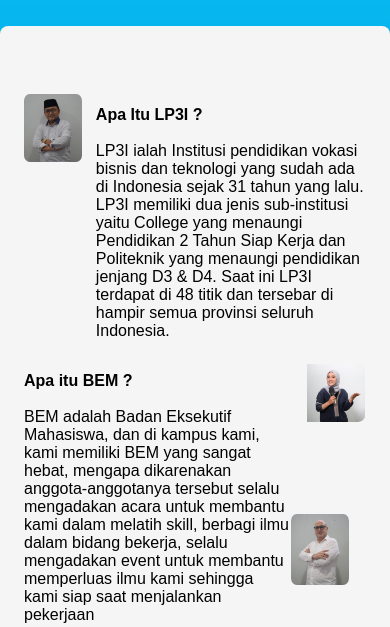
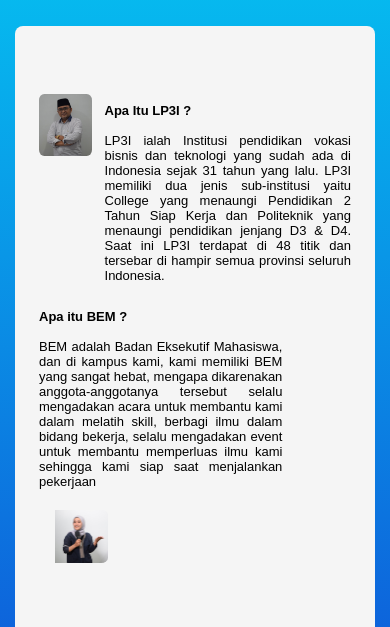
Before and after one commit to ProM113K/BEM-LP3I, a plain HTML site: page home.html in a window 390 px wide. Shown: the part 528-1155 px from the top of the page. Drawn offline with Linux system fonts and the light colour scheme.

Commit message:
Latest update responsive

```diff
--- a/style/style.css
+++ b/style/style.css
@@ -261,6 +261,7 @@ footer {
 #lp3i>p {
     float: right;
     width: 79%;
+    text-align: justify;
 }
 
 #lp3i {
@@ -278,6 +279,7 @@ footer {
 #bem>p {
     width: 78%;
     float: left;
+    text-align: justify;
 }
 
 #manfaat {
@@ -429,13 +431,21 @@ aside {
     }
 
     .utama {
-        width: 100%;
+        width: 80%;
+    }
+
+    .lp3i>img {
+        display: none;
+    }
+
+    .utama p {
+        font-size: small;
+        text-align: justify;
     }
 
     #home {
         background-position: center;
         height: 60vh;
         margin-bottom: 3em;
-        display: flex;
     }
 }
```
